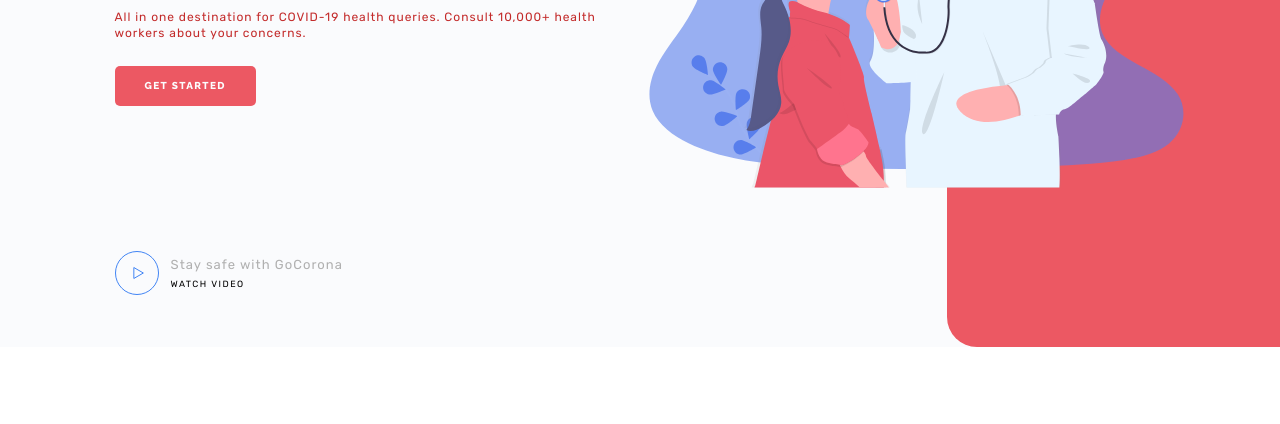
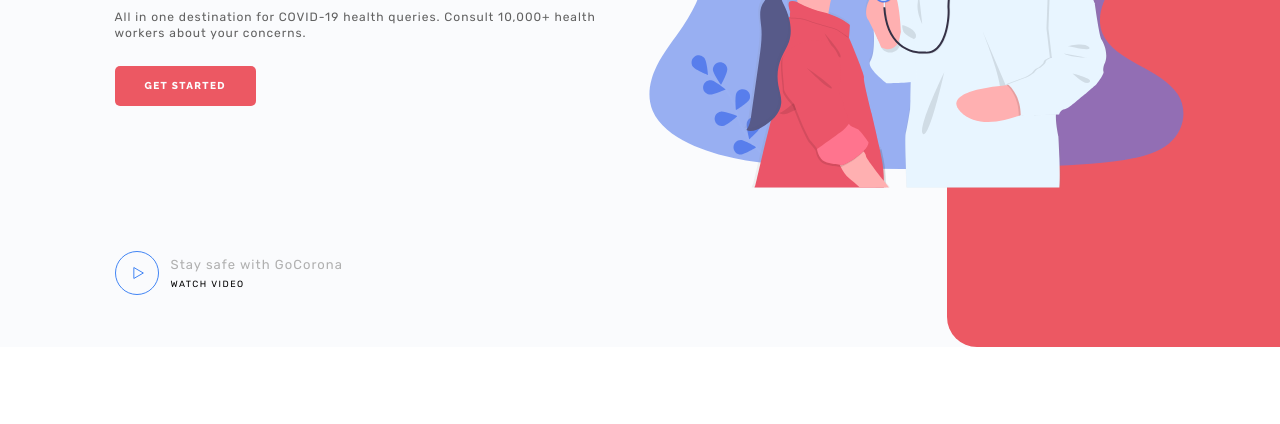
Before and after one commit to Vladislav-Safronov/My-first-project, a plain HTML site: page index.html in a window 1280 px wide. Shown: the part 351-775 px from the top of the page. Drawn offline with Linux system fonts and the light colour scheme.

Commit message:
Revert "поменял цвет текста в целях изучения"
This reverts commit 17d3383e74c15c2faba63a3f9dabdb9dada1086b.

```diff
--- a/sass/style.sass
+++ b/sass/style.sass
@@ -11,7 +11,7 @@ body
     font-family: 'Rubik'
     font-weight: 400
     font-size: 12px
-    color: #c32b2b
+    color: #616161
 
 .page
     position: relative
```
Also changed, not shown: css/style.css.
